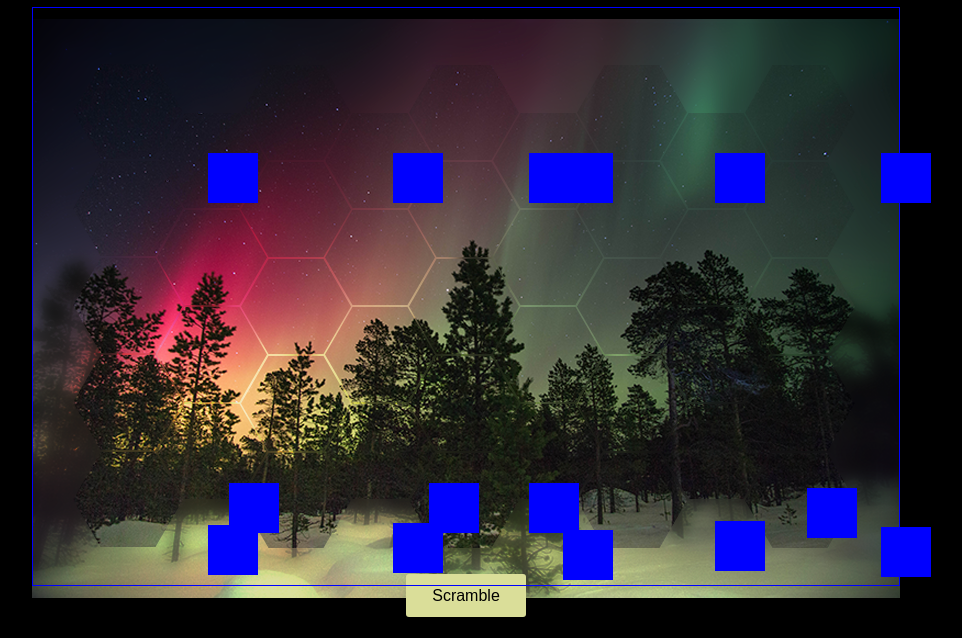
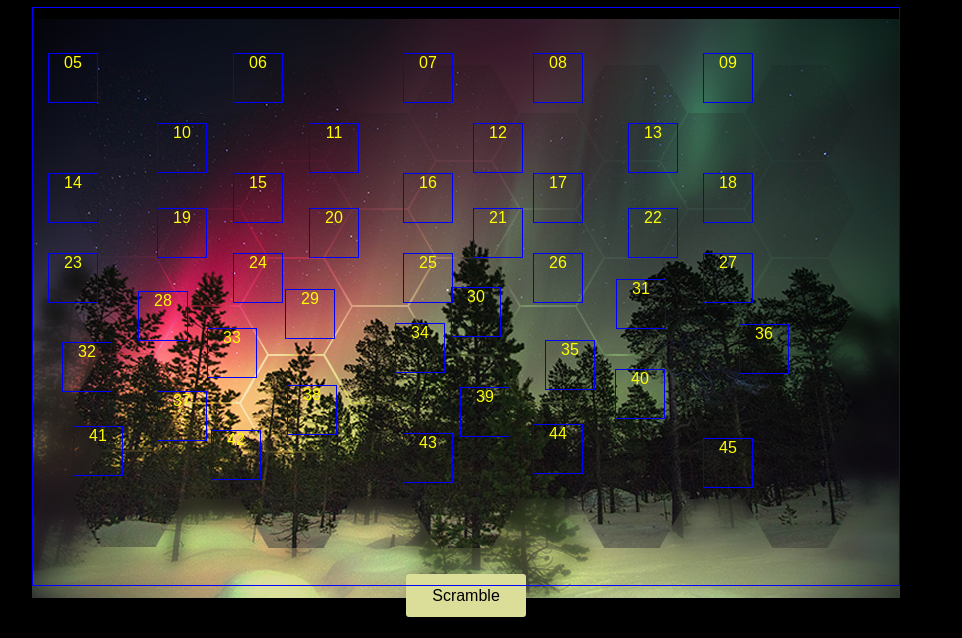
Before and after one commit to slate71/hex-puzzle, a plain HTML site: page index.html in a window 1280 px wide. Shown: the part 61-699 px from the top of the page, without its empty margins (174-1136 px from the left). Drawn offline with Linux system fonts and the light colour scheme.

Commit message:
Adjust drag and drop position

```diff
--- a/index.html
+++ b/index.html
@@ -61,47 +61,47 @@
 
       <!-- Hex Drop Zone -->
       <section class="drop-target-group">
-     <div class="drop-target drop-target05" id="h05" ondrop="drop_handler(event);" ondragover="dragover_handler(event);"></div>
-     <div class="drop-target drop-target06" id="h06" ondrop="drop_handler(event);" ondragover="dragover_handler(event);"></div>
-     <div class="drop-target drop-target07" id="h07" ondrop="drop_handler(event);" ondragover="dragover_handler(event);"></div>
-     <div class="drop-target drop-target08" id="h08" ondrop="drop_handler(event);" ondragover="dragover_handler(event);"></div>
-     <div class="drop-target drop-target09" id="h09" ondrop="drop_handler(event);" ondragover="dragover_handler(event);"></div>
-     <div class="drop-target drop-target10" id="h10" ondrop="drop_handler(event);" ondragover="dragover_handler(event);"></div>
-     <div class="drop-target drop-target11" id="h11" ondrop="drop_handler(event);" ondragover="dragover_handler(event);"></div>
-     <div class="drop-target drop-target12" id="h12" ondrop="drop_handler(event);" ondragover="dragover_handler(event);"></div>
-     <div class="drop-target drop-target13" id="h13" ondrop="drop_handler(event);" ondragover="dragover_handler(event);"></div>
-     <div class="drop-target drop-target14" id="h14" ondrop="drop_handler(event);" ondragover="dragover_handler(event);"></div>
-     <div class="drop-target drop-target15" id="h15" ondrop="drop_handler(event);" ondragover="dragover_handler(event);"></div>
-     <div class="drop-target drop-target16" id="h16" ondrop="drop_handler(event);" ondragover="dragover_handler(event);"></div>
-     <div class="drop-target drop-target17" id="h17" ondrop="drop_handler(event);" ondragover="dragover_handler(event);"></div>
-     <div class="drop-target drop-target18" id="h18" ondrop="drop_handler(event);" ondragover="dragover_handler(event);"></div>
-     <div class="drop-target drop-target19" id="h19" ondrop="drop_handler(event);" ondragover="dragover_handler(event);"></div>
-     <div class="drop-target drop-target20" id="h20" ondrop="drop_handler(event);" ondragover="dragover_handler(event);"></div>
-     <div class="drop-target drop-target21" id="h21" ondrop="drop_handler(event);" ondragover="dragover_handler(event);"></div>
-     <div class="drop-target drop-target22" id="h22" ondrop="drop_handler(event);" ondragover="dragover_handler(event);"></div>
-     <div class="drop-target drop-target23" id="h23" ondrop="drop_handler(event);" ondragover="dragover_handler(event);"></div>
-     <div class="drop-target drop-target24" id="h24" ondrop="drop_handler(event);" ondragover="dragover_handler(event);"></div>
-     <div class="drop-target drop-target25" id="h25" ondrop="drop_handler(event);" ondragover="dragover_handler(event);"></div>
-     <div class="drop-target drop-target26" id="h26" ondrop="drop_handler(event);" ondragover="dragover_handler(event);"></div>
-     <div class="drop-target drop-target27" id="h27" ondrop="drop_handler(event);" ondragover="dragover_handler(event);"></div>
-     <div class="drop-target drop-target28" id="h28" ondrop="drop_handler(event);" ondragover="dragover_handler(event);"></div>
-     <div class="drop-target drop-target29" id="h29" ondrop="drop_handler(event);" ondragover="dragover_handler(event);"></div>
-     <div class="drop-target drop-target30" id="h30" ondrop="drop_handler(event);" ondragover="dragover_handler(event);"></div>
-     <div class="drop-target drop-target31" id="h31" ondrop="drop_handler(event);" ondragover="dragover_handler(event);"></div>
-     <div class="drop-target drop-target32" id="h32" ondrop="drop_handler(event);" ondragover="dragover_handler(event);"></div>
-     <div class="drop-target drop-target33" id="h33" ondrop="drop_handler(event);" ondragover="dragover_handler(event);"></div>
-     <div class="drop-target drop-target34" id="h34" ondrop="drop_handler(event);" ondragover="dragover_handler(event);"></div>
-     <div class="drop-target drop-target35" id="h35" ondrop="drop_handler(event);" ondragover="dragover_handler(event);"></div>
-     <div class="drop-target drop-target36" id="h36" ondrop="drop_handler(event);" ondragover="dragover_handler(event);"></div>
-     <div class="drop-target drop-target37" id="h37" ondrop="drop_handler(event);" ondragover="dragover_handler(event);"></div>
-     <div class="drop-target drop-target38" id="h38" ondrop="drop_handler(event);" ondragover="dragover_handler(event);"></div>
-     <div class="drop-target drop-target39" id="h39" ondrop="drop_handler(event);" ondragover="dragover_handler(event);"></div>
-     <div class="drop-target drop-target40" id="h40" ondrop="drop_handler(event);" ondragover="dragover_handler(event);"></div>
-     <div class="drop-target drop-target41" id="h41" ondrop="drop_handler(event);" ondragover="dragover_handler(event);"></div>
-     <div class="drop-target drop-target42" id="h42" ondrop="drop_handler(event);" ondragover="dragover_handler(event);"></div>
-     <div class="drop-target drop-target43" id="h43" ondrop="drop_handler(event);" ondragover="dragover_handler(event);"></div>
-     <div class="drop-target drop-target44" id="h44" ondrop="drop_handler(event);" ondragover="dragover_handler(event);"></div>
-     <div class="drop-target drop-target45" id="h45" ondrop="drop_handler(event);" ondragover="dragover_handler(event);"></div>
+     <div class="drop-target drop-target05" id="h05" ondrop="drop_handler(event);" ondragover="dragover_handler(event);">05</div>
+     <div class="drop-target drop-target06" id="h06" ondrop="drop_handler(event);" ondragover="dragover_handler(event);">06</div>
+     <div class="drop-target drop-target07" id="h07" ondrop="drop_handler(event);" ondragover="dragover_handler(event);">07</div>
+     <div class="drop-target drop-target08" id="h08" ondrop="drop_handler(event);" ondragover="dragover_handler(event);">08</div>
+     <div class="drop-target drop-target09" id="h09" ondrop="drop_handler(event);" ondragover="dragover_handler(event);">09</div>
+     <div class="drop-target drop-target10" id="h10" ondrop="drop_handler(event);" ondragover="dragover_handler(event);">10</div>
+     <div class="drop-target drop-target11" id="h11" ondrop="drop_handler(event);" ondragover="dragover_handler(event);">11</div>
+     <div class="drop-target drop-target12" id="h12" ondrop="drop_handler(event);" ondragover="dragover_handler(event);">12</div>
+     <div class="drop-target drop-target13" id="h13" ondrop="drop_handler(event);" ondragover="dragover_handler(event);">13</div>
+     <div class="drop-target drop-target14" id="h14" ondrop="drop_handler(event);" ondragover="dragover_handler(event);">14</div>
+     <div class="drop-target drop-target15" id="h15" ondrop="drop_handler(event);" ondragover="dragover_handler(event);">15</div>
+     <div class="drop-target drop-target16" id="h16" ondrop="drop_handler(event);" ondragover="dragover_handler(event);">16</div>
+     <div class="drop-target drop-target17" id="h17" ondrop="drop_handler(event);" ondragover="dragover_handler(event);">17</div>
+     <div class="drop-target drop-target18" id="h18" ondrop="drop_handler(event);" ondragover="dragover_handler(event);">18</div>
+     <div class="drop-target drop-target19" id="h19" ondrop="drop_handler(event);" ondragover="dragover_handler(event);">19</div>
+     <div class="drop-target drop-target20" id="h20" ondrop="drop_handler(event);" ondragover="dragover_handler(event);">20</div>
+     <div class="drop-target drop-target21" id="h21" ondrop="drop_handler(event);" ondragover="dragover_handler(event);">21</div>
+     <div class="drop-target drop-target22" id="h22" ondrop="drop_handler(event);" ondragover="dragover_handler(event);">22</div>
+     <div class="drop-target drop-target23" id="h23" ondrop="drop_handler(event);" ondragover="dragover_handler(event);">23</div>
+     <div class="drop-target drop-target24" id="h24" ondrop="drop_handler(event);" ondragover="dragover_handler(event);">24</div>
+     <div class="drop-target drop-target25" id="h25" ondrop="drop_handler(event);" ondragover="dragover_handler(event);">25</div>
+     <div class="drop-target drop-target26" id="h26" ondrop="drop_handler(event);" ondragover="dragover_handler(event);">26</div>
+     <div class="drop-target drop-target27" id="h27" ondrop="drop_handler(event);" ondragover="dragover_handler(event);">27</div>
+     <div class="drop-target drop-target28" id="h28" ondrop="drop_handler(event);" ondragover="dragover_handler(event);">28</div>
+     <div class="drop-target drop-target29" id="h29" ondrop="drop_handler(event);" ondragover="dragover_handler(event);">29</div>
+     <div class="drop-target drop-target30" id="h30" ondrop="drop_handler(event);" ondragover="dragover_handler(event);">30</div>
+     <div class="drop-target drop-target31" id="h31" ondrop="drop_handler(event);" ondragover="dragover_handler(event);">31</div>
+     <div class="drop-target drop-target32" id="h32" ondrop="drop_handler(event);" ondragover="dragover_handler(event);">32</div>
+     <div class="drop-target drop-target33" id="h33" ondrop="drop_handler(event);" ondragover="dragover_handler(event);">33</div>
+     <div class="drop-target drop-target34" id="h34" ondrop="drop_handler(event);" ondragover="dragover_handler(event);">34</div>
+     <div class="drop-target drop-target35" id="h35" ondrop="drop_handler(event);" ondragover="dragover_handler(event);">35</div>
+     <div class="drop-target drop-target36" id="h36" ondrop="drop_handler(event);" ondragover="dragover_handler(event);">36</div>
+     <div class="drop-target drop-target37" id="h37" ondrop="drop_handler(event);" ondragover="dragover_handler(event);">37</div>
+     <div class="drop-target drop-target38" id="h38" ondrop="drop_handler(event);" ondragover="dragover_handler(event);">38</div>
+     <div class="drop-target drop-target39" id="h39" ondrop="drop_handler(event);" ondragover="dragover_handler(event);">39</div>
+     <div class="drop-target drop-target40" id="h40" ondrop="drop_handler(event);" ondragover="dragover_handler(event);">40</div>
+     <div class="drop-target drop-target41" id="h41" ondrop="drop_handler(event);" ondragover="dragover_handler(event);">41</div>
+     <div class="drop-target drop-target42" id="h42" ondrop="drop_handler(event);" ondragover="dragover_handler(event);">42</div>
+     <div class="drop-target drop-target43" id="h43" ondrop="drop_handler(event);" ondragover="dragover_handler(event);">43</div>
+     <div class="drop-target drop-target44" id="h44" ondrop="drop_handler(event);" ondragover="dragover_handler(event);">44</div>
+     <div class="drop-target drop-target45" id="h45" ondrop="drop_handler(event);" ondragover="dragover_handler(event);">45</div>
      </section>
      <!-- End Hex Drop Zone -->
 
--- a/style.css
+++ b/style.css
@@ -99,37 +99,38 @@ body {
 .drop-target {
     width: 50px;
     height: 50px;
-    background-color: blue;
+    color: yellow;
+    border: 1px solid blue;
 }
 
 .drop-target05 {
     position: absolute;
-    top: 145px;
-    left: 175px;
+    top: 45px;
+    left: 15px;
 }
 
 .drop-target06 {
     position: absolute;
-    top: 145px;
-    left: 360px;
+    top: 45px;
+    left: 200px;
 }
 
 .drop-target07 {
     position: absolute;
-    top: 145px;
-    left: 530px;
+    top: 45px;
+    left: 370px;
 }
 
 .drop-target08 {
     position: absolute;
-    top: 145px;
-    left: 682px;
+    top: 45px;
+    left: 500px;
 }
 
 .drop-target09 {
     position: absolute;
-    top: 145px;
-    left: 848px;
+    top: 45px;
+    left: 670px;
 }
 
 
@@ -139,27 +140,27 @@ body {
 
 .drop-target10 {
     position: absolute;
-    top: 145px;
-    left: 496px;
+    top: 115px;
+    left: 124px;
 }
 
 
 .drop-target11 {
     position: absolute;
-    top: 145px;
-    left: 496px;
+    top: 115px;
+    left: 276px;
 }
 
 .drop-target12 {
     position: absolute;
-    top: 145px;
-    left: 496px;
+    top: 115px;
+    left: 440px;
 }
 
 .drop-target13 {
     position: absolute;
-    top: 145px;
-    left: 496px;
+    top: 115px;
+    left: 595px;
 }
 
 
@@ -167,33 +168,33 @@ body {
 
 .drop-target14 {
     position: absolute;
-    top: 145px;
-    left: 175px;
+    top: 165px;
+    left: 15px;
 }
 
 .drop-target15 {
     position: absolute;
-    top: 145px;
-    left: 360px;
+    top: 165px;
+    left: 200px;
 }
 
 
 .drop-target16 {
     position: absolute;
-    top: 145px;
-    left: 530px;
+    top: 165px;
+    left: 370px;
 }
 
 .drop-target17 {
     position: absolute;
-    top: 145px;
-    left: 682px;
+    top: 165px;
+    left: 500px;
 }
 
 .drop-target18 {
     position: absolute;
-    top: 145px;
-    left: 848px;
+    top: 165px;
+    left: 670px;
 }
 
 
@@ -201,27 +202,27 @@ body {
 
 .drop-target19 {
     position: absolute;
-    top: 145px;
-    left: 496px;
+    top: 200px;
+    left: 124px;
 }
 
 .drop-target20 {
     position: absolute;
-    top: 145px;
-    left: 496px;
+    top: 200px;
+    left: 276px;
 }
 
 
 .drop-target21 {
     position: absolute;
-    top: 145px;
-    left: 496px;
+    top: 200px;
+    left: 440px;
 }
 
 .drop-target22 {
     position: absolute;
-    top: 145px;
-    left: 496px;
+    top: 200px;
+    left: 595px;
 }
 
 
@@ -229,33 +230,33 @@ body {
 
 .drop-target23 {
     position: absolute;
-    top: 145px;
-    left: 175px;
+    top: 245px;
+    left: 15px;
 }
 
 .drop-target24 {
     position: absolute;
-    top: 145px;
-    left: 360px;
+    top: 245px;
+    left: 200px;
 }
 
 .drop-target25 {
     position: absolute;
-    top: 145px;
-    left: 530px;
+    top: 245px;
+    left: 370px;
 }
 
 
 .drop-target26 {
     position: absolute;
-    top: 145px;
-    left: 682px;
+    top: 245px;
+    left: 500px;
 }
 
 .drop-target27 {
     position: absolute;
-    top: 145px;
-    left: 848px;
+    top: 245px;
+    left: 670px;
 }
 
 
@@ -263,59 +264,59 @@ body {
 
 .drop-target28 {
     position: absolute;
-    top: 145px;
-    left: 496px;
+    top: 283px;
+    left: 105px;
 }
 
 .drop-target29 {
     position: absolute;
-    top: 145px;
-    left: 496px;
+    top: 281px;
+    left: 252px;
 }
 
 .drop-target30 {
     position: absolute;
-    top: 145px;
-    left: 496px;
+    top: 279px;
+    left: 418px;
 }
 
 .drop-target31 {
     position: absolute;
-    top: 145px;
-    left: 496px;
+    top: 271px;
+    left: 583px;
 }
 
 
 
 .drop-target32 {
     position: absolute;
-    top: 145px;
-    left: 175px;
+    top: 334px;
+    left: 29px;
 }
 
 .drop-target33 {
     position: absolute;
-    top: 145px;
-    left: 360px;
+    top: 320px;
+    left: 174px;
 }
 
 .drop-target34 {
     position: absolute;
-    top: 145px;
-    left: 530px;
+    top: 315px;
+    left: 362px;
 }
 
 .drop-target35 {
     position: absolute;
-    top: 145px;
-    left: 682px;
+    top: 332px;
+    left: 512px;
 }
 
 
 .drop-target36 {
     position: absolute;
-    top: 145px;
-    left: 848px;
+    top: 316px;
+    left: 706px;
 }
 
 
@@ -324,26 +325,26 @@ body {
 
 .drop-target37 {
     position: absolute;
-    top: 475px;
-    left: 196px;
+    top: 383px;
+    left: 124px;
 }
 
 .drop-target38 {
     position: absolute;
-    top: 475px;
-    left: 396px;
+    top: 377px;
+    left: 254px;
 }
 
 .drop-target39 {
     position: absolute;
-    top: 475px;
-    left: 496px;
+    top: 379px;
+    left: 427px;
 }
 
 .drop-target40 {
     position: absolute;
-    top: 480px;
-    left: 774px;
+    top: 361px;
+    left: 582px;
 }
 
 
@@ -351,32 +352,32 @@ body {
 
 .drop-target41 {
     position: absolute;
-    top: 517px;
-    left: 175px;
+    top: 418px;
+    left: 40px;
 }
 
 .drop-target42 {
    position: absolute;
-    top: 515px;
-    left: 360px;
+    top: 422px;
+    left: 178px;
 }
 
 .drop-target43 {
    position: absolute;
-    top: 522px;
-    left: 530px;
+    top: 425px;
+    left: 370px;
 }
 
 .drop-target44 {
     position: absolute;
-    top: 513px;
-    left: 682px;
+    top: 416px;
+    left: 500px;
 }
 
 .drop-target45 {
     position: absolute;
-    top: 519px;
-    left: 848px;
+    top: 430px;
+    left: 670px;
 }
 
 
```
